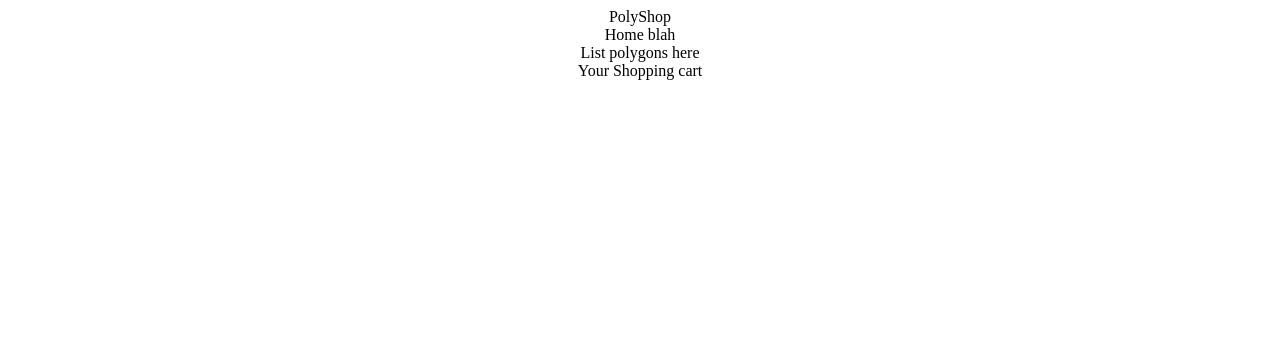
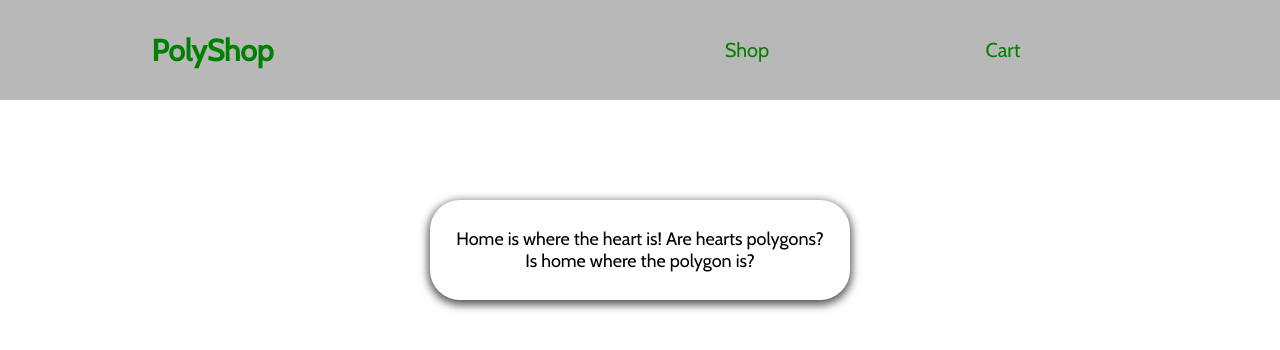
Before and after one commit to arnh8/polyshop, a React app: page / in a window 1280 px wide. Built offline with nearby package versions, Linux system fonts and the light colour scheme.

Commit message:
polygon json working

```diff
--- a/package.json
+++ b/package.json
@@ -3,9 +3,11 @@
   "version": "0.1.0",
   "private": true,
   "dependencies": {
+    "@fontsource/cabin": "^4.5.5",
     "cra-template": "1.1.3",
     "react": "^18.0.0",
     "react-dom": "^18.0.0",
+    "react-router-dom": "^6.3.0",
     "react-scripts": "5.0.0"
   },
   "scripts": {
--- a/public/index.html
+++ b/public/index.html
@@ -26,7 +26,7 @@
     -->
         <title>React App</title>
     </head>
-  <body>
+    <body style="margin: 0">
         <noscript>You need to enable JavaScript to run this app.</noscript>
         <div id="root"></div>
         <!--
@@ -38,6 +38,5 @@
 
       To begin the development, run `npm start` or `yarn start`.
       To create a production bundle, use `npm run build` or `yarn build`.
-    -->
-  </body>
+    --></body>
 </html>
--- a/src/components/App.js
+++ b/src/components/App.js
@@ -1,4 +1,6 @@
 import "../styles/App.css";
+import "@fontsource/cabin";
+import { BrowserRouter, Routes, Route } from "react-router-dom";
 import NavBar from "./NavBar";
 import Home from "./Home";
 import Shop from "./Shop";
@@ -6,12 +8,16 @@ import Cart from "./Cart";
 
 function App() {
     return (
-        <div className="App">
-            <NavBar />
-            <Home />
-            <Shop />
-            <Cart />
-        </div>
+        <BrowserRouter>
+            <div className="App">
+                <NavBar />
+                <Routes>
+                    <Route path="/" element={<Home />} />
+                    <Route path="/shop" element={<Shop />} />
+                    <Route path="/cart" element={<Cart />} />
+                </Routes>
+            </div>
+        </BrowserRouter>
     );
 }
 
--- a/src/components/Home.js
+++ b/src/components/Home.js
@@ -1,3 +1,10 @@
 export default function Home() {
-    return <div>Home blah</div>;
+    return (
+        <div className="home">
+            <p>
+                Home is where the heart is! Are hearts polygons? <br></br>Is
+                home where the polygon is?
+            </p>
+        </div>
+    );
 }
--- a/src/components/NavBar.js
+++ b/src/components/NavBar.js
@@ -1,3 +1,20 @@
+import "../styles/App.css";
+import { Link } from "react-router-dom";
+
 export default function NavBar() {
-    return <div>PolyShop</div>;
+    return (
+        <div className="navBar">
+            <Link to="/">
+                <h3>PolyShop</h3>
+            </Link>
+            <ul className="navLinks">
+                <Link to="/shop">
+                    <li>Shop</li>
+                </Link>
+                <Link to="/cart">
+                    <li>Cart</li>
+                </Link>
+            </ul>
+        </div>
+    );
 }
--- a/src/components/Shop.js
+++ b/src/components/Shop.js
@@ -1,3 +1,36 @@
+import React, { useState, useEffect } from "react";
+import ShopItem from "./ShopItem";
+
 export default function Shop() {
-    return <div>List polygons here</div>;
+    const [polygons, setPolygons] = useState([]);
+
+    const getData = () => {
+        fetch("./polygons.json", {
+            headers: {
+                "Content-Type": "application/json",
+                Accept: "application/json",
+            },
+        })
+            .then(function (response) {
+                //console.log(response);
+                return response.json();
+            })
+            .then(function (myJson) {
+                //console.log(myJson);
+                setPolygons(myJson);
+            });
+    };
+
+    useEffect(() => {
+        getData();
+    }, []);
+
+    return (
+        <div>
+            List polygons here{" "}
+            {polygons.map((polygon) => (
+                <ShopItem polygon={polygon} key={polygon.id} />
+            ))}
+        </div>
+    );
 }
--- a/src/components/ShopItem.js
+++ b/src/components/ShopItem.js
@@ -1,3 +1,3 @@
-export default function NavBar() {
+export default function NavBar(props) {
     return <div>I am a shop item</div>;
 }
--- a/src/styles/App.css
+++ b/src/styles/App.css
@@ -1,38 +1,54 @@
 .App {
-  text-align: center;
+    text-align: center;
 }
 
-.App-logo {
-  height: 40vmin;
-  pointer-events: none;
+.navBar {
+    display: flex;
+    justify-content: space-around;
+    align-items: center;
+    background-color: rgb(184, 184, 184);
+
+    height: 100px;
+
+    font-family: "Cabin", sans-serif;
 }
 
-@media (prefers-reduced-motion: no-preference) {
-  .App-logo {
-    animation: App-logo-spin infinite 20s linear;
-  }
+.navLinks {
+    width: 40%;
+    display: flex;
+    justify-content: space-around;
+    align-items: center;
+
+    list-style: none;
+    font-size: 20px;
 }
 
-.App-header {
-  background-color: #282c34;
-  min-height: 100vh;
-  display: flex;
-  flex-direction: column;
-  align-items: center;
-  justify-content: center;
-  font-size: calc(10px + 2vmin);
-  color: white;
+div.navBar a {
+    color: green;
+    text-decoration: none;
 }
 
-.App-link {
-  color: #61dafb;
+h3 {
+    font-size: 30px;
 }
 
-@keyframes App-logo-spin {
-  from {
-    transform: rotate(0deg);
-  }
-  to {
-    transform: rotate(360deg);
-  }
+.home {
+    font-family: "Cabin", sans-serif;
+    font-size: 18px;
+
+    height: 100px;
+    box-shadow: 0px 3px 8px 2px rgb(88, 88, 88);
+    margin-top: 100px;
+    margin-right: auto;
+    margin-left: auto;
+    width: 400px;
+
+    border-radius: 30px;
+
+    display: flex;
+    justify-content: space-around;
+    align-items: center;
+
+    padding-left: 10px;
+    padding-right: 10px;
 }
```
Also changed, not shown: public/polygons.json (added, +8 -0 lines), 1 other file. Lines whose indentation alone changed are shown as unchanged.
